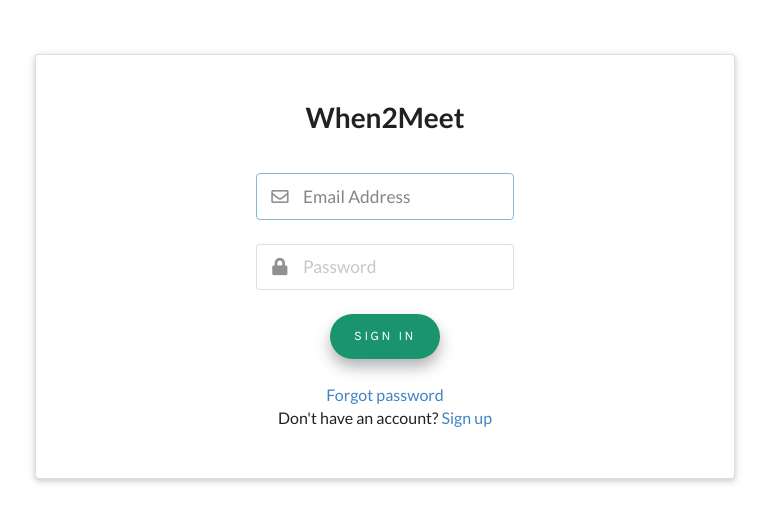
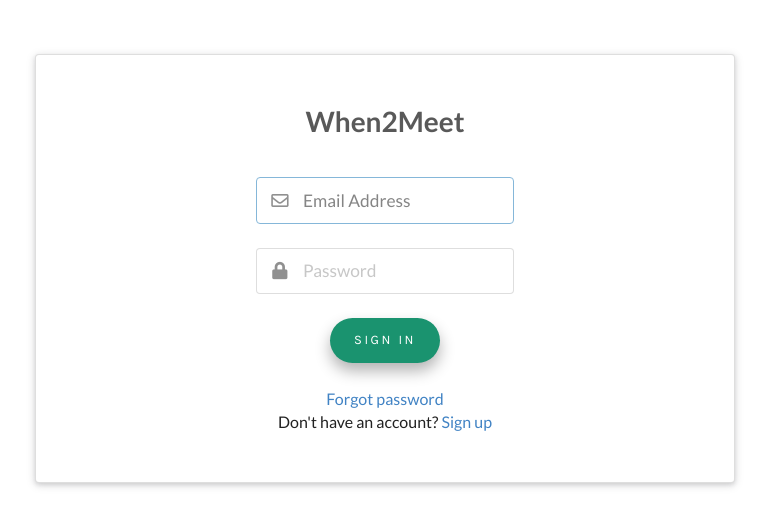
Before and after one commit to yoonaoh/hackrice8, a Python web app: template when2meet/templates/homepage.html in a window 1280 px wide. Shown: the part 60-583 px from the top of the page, without its empty margins (255-1024 px from the left). Run offline with Jinja, Linux system fonts and the light colour scheme; the template is opened without the code that fills it, so the values that code supplies are empty; some libraries are stand-ins or nearby versions.

Commit message:
more style changes on homepage

```diff
--- a/when2meet/css/homepage.css
+++ b/when2meet/css/homepage.css
@@ -6,6 +6,10 @@
 body, html, div{
   font-family: 'Karla', sans-serif;
   font-size: 13pt;
+}
+
+h1 {
+  color:  #595959;
 }
 
 .btn {
--- a/when2meet/templates/homepage.html
+++ b/when2meet/templates/homepage.html
@@ -18,7 +18,7 @@
 <br>
 <br>
 <div class="ui raised very padded center aligned text container segment">
-  <h1 class="ui header">When2Meet</h1>
+  <h1>When2Meet</h1>
   <br>
   <div class="field">
    <div class="ui left icon input">
```
